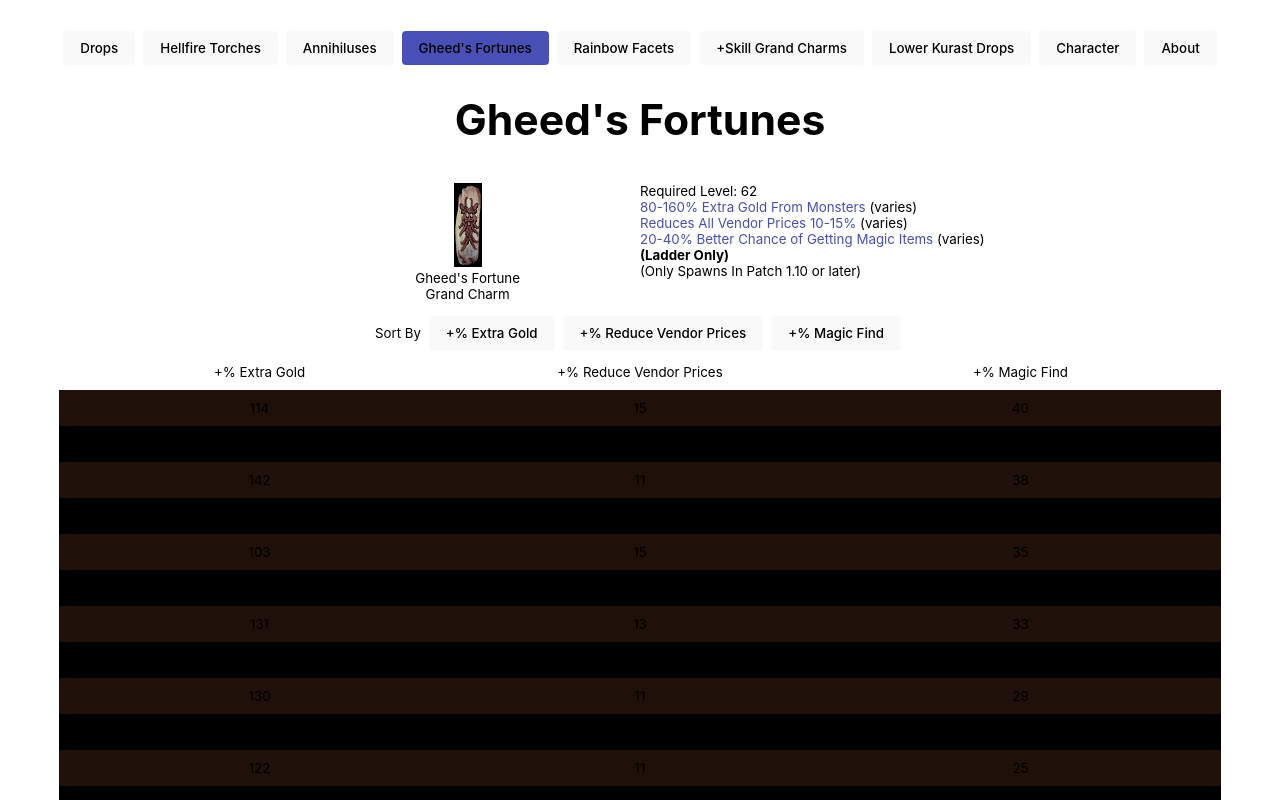
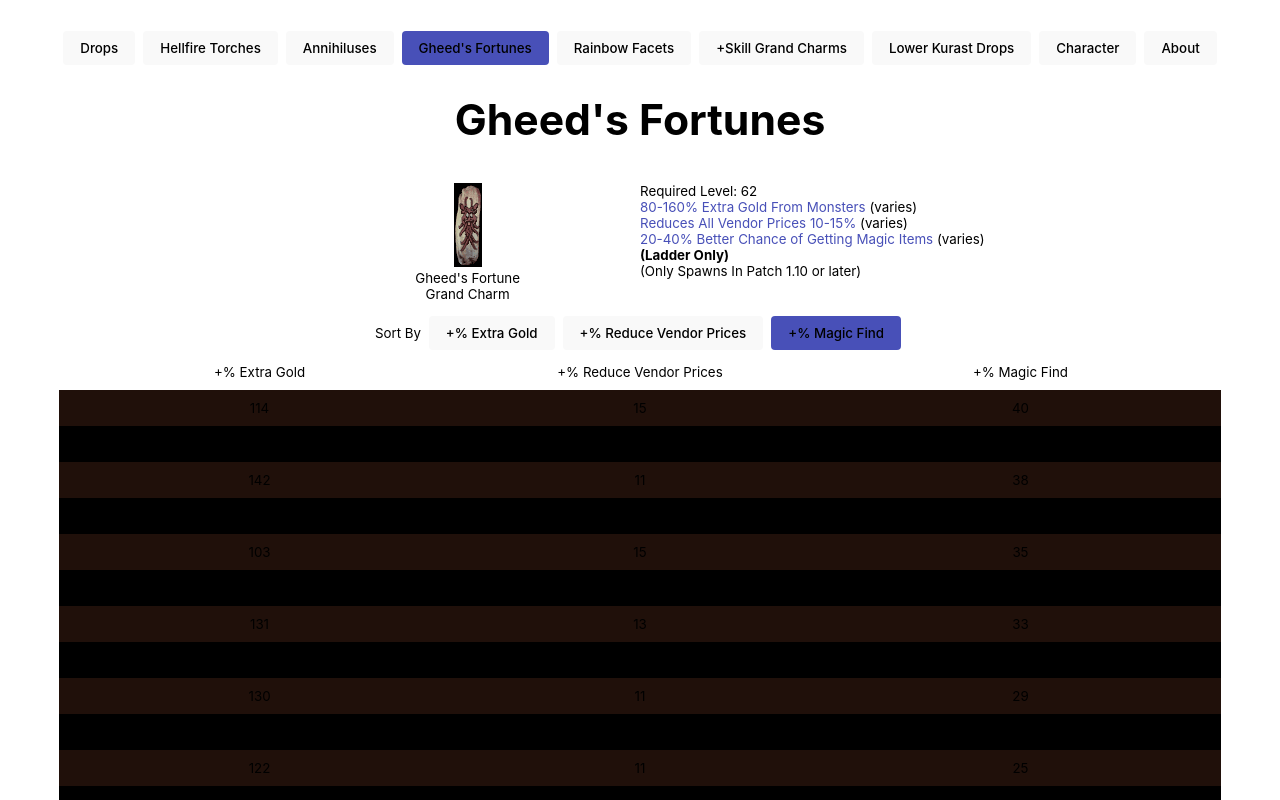
Before and after one commit to geoffreykwan/diablo-2-drops-on-the-way-to-level-99, a Vue app: page /gheeds-fortunes in a window 1280 px wide. Shown: the top 800 px of the page. Built offline with nearby package versions, Linux system fonts and the light colour scheme.

Commit message:
feat(Gheed's Fortune Page): Change sort button color when active

```diff
--- a/src/views/GheedsFortunes.vue
+++ b/src/views/GheedsFortunes.vue
@@ -9,9 +9,15 @@
     </div>
   </div>
   Sort By
-  <button @click="sortByExtraGold">+% Extra Gold</button>
-  <button @click="sortByVendorPrices">+% Reduce Vendor Prices</button>
-  <button @click="sortByMagicFind">+% Magic Find</button>
+  <button @click="sortByExtraGold" :class="{ 'active-button': sortBy == 'goldFind' }">
+    +% Extra Gold
+  </button>
+  <button @click="sortByVendorPrices" :class="{ 'active-button': sortBy == 'vendorPrices' }">
+    +% Reduce Vendor Prices
+  </button>
+  <button @click="sortByMagicFind" :class="{ 'active-button': sortBy == 'magicFind' }">
+    +% Magic Find
+  </button>
   <div class="annihilus-row">
     <div>+% Extra Gold</div>
     <div>+% Reduce Vendor Prices</div>
@@ -41,7 +47,8 @@
   data() {
     return {
       gheedsFortunes: gheedsFortunes,
-      gheedsFortuneUnique: uniques.find(unique => unique.name === "Gheed's Fortune")
+      gheedsFortuneUnique: uniques.find(unique => unique.name === "Gheed's Fortune"),
+      sortBy: ''
     }
   },
   mounted() {
@@ -60,6 +67,7 @@
           return b.extraGold - a.extraGold
         }
       })
+      this.sortBy = 'goldFind'
     },
     sortByVendorPrices() {
       this.gheedsFortunes.sort((a, b) => {
@@ -73,6 +81,7 @@
           return b.vendorPrices - a.vendorPrices
         }
       })
+      this.sortBy = 'vendorPrices'
     },
     sortByMagicFind() {
       this.gheedsFortunes.sort((a, b) => {
@@ -86,6 +95,7 @@
           return b.magicFind - a.magicFind
         }
       })
+      this.sortBy = 'magicFind'
     },
   }
 }
```
